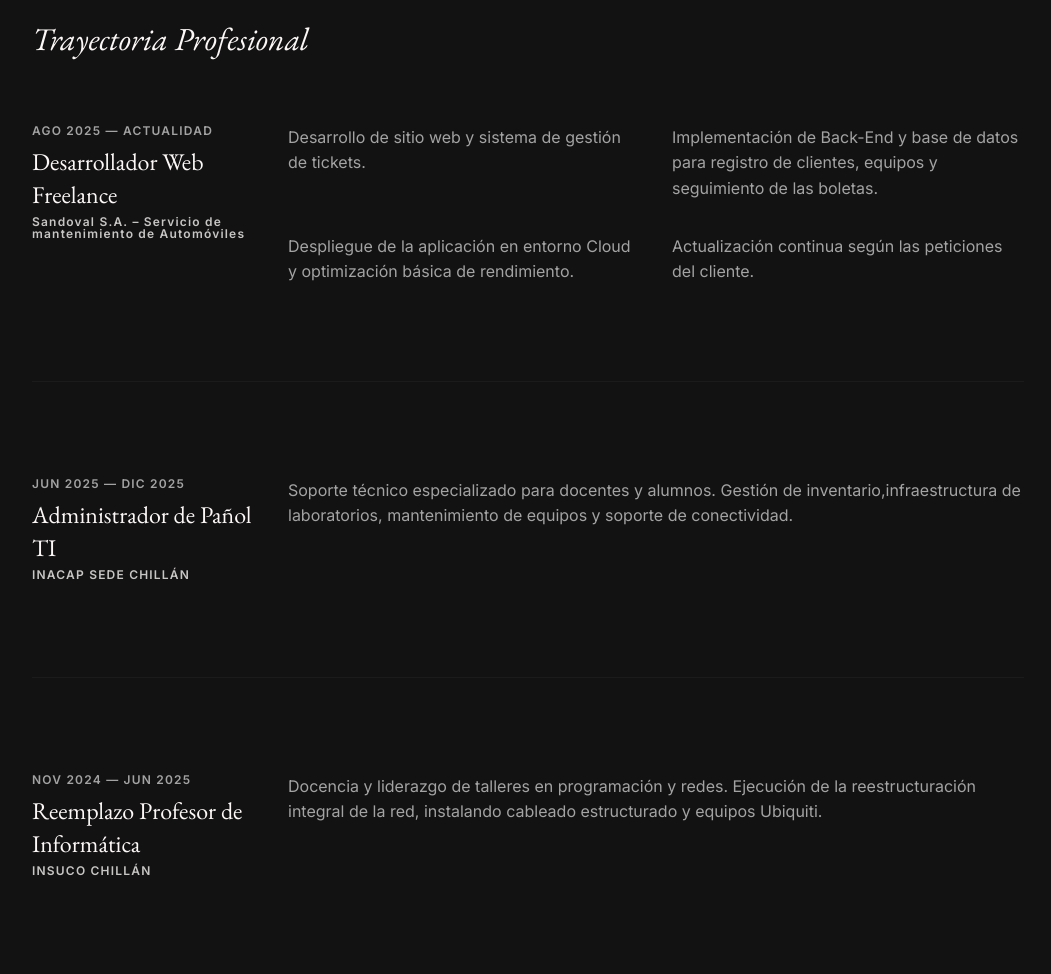
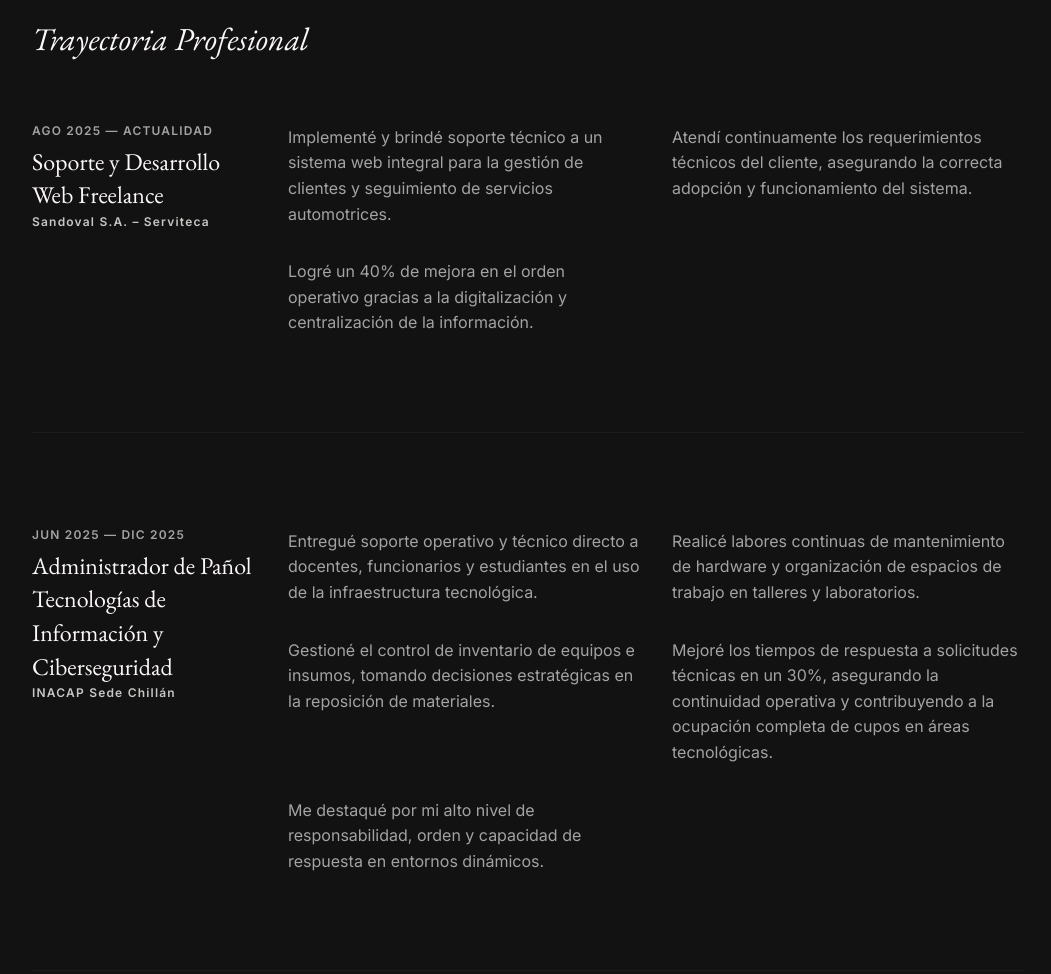
Before and after one commit to TATAPIERCE-dev/Portafolio-v2, an Astro site: page / in a window 1280 px wide. Shown: the part 1800-2774 px from the top of the page, without its empty margins (112-1163 px from the left). Built offline with nearby package versions, Linux system fonts and the light colour scheme; Astro itself is replaced by a stand-in of ours.

Commit message:
Sexto commit

```diff
--- a/src/components/Experience.astro
+++ b/src/components/Experience.astro
@@ -2,26 +2,35 @@
 const experiences = [
   {
     period: "AGO 2025 — ACTUALIDAD",
-    role: "Desarrollador Web Freelance",
-    company: "Sandoval S.A. – Servicio de mantenimiento de Automóviles",
+    role: "Soporte y Desarrollo Web Freelance",
+    company: "Sandoval S.A. – Serviteca",
     details: [
-      "Desarrollo de sitio web y sistema de gestión de tickets.",
-      "Implementación de Back-End y base de datos para registro de clientes, equipos y seguimiento de las boletas.",
-      "Despliegue de la aplicación en entorno Cloud y optimización básica de rendimiento.",
-      "Actualización continua según las peticiones del cliente."
+      "Implementé y brindé soporte técnico a un sistema web integral para la gestión de clientes y seguimiento de servicios automotrices.",
+      "Atendí continuamente los requerimientos técnicos del cliente, asegurando la correcta adopción y funcionamiento del sistema.",
+      "Logré un 40% de mejora en el orden operativo gracias a la digitalización y centralización de la información."
     ]
   },
   {
     period: "JUN 2025 — DIC 2025",
-    role: "Administrador de Pañol TI",
-    company: "INACAP SEDE CHILLÁN",
-    description: "Soporte técnico especializado para docentes y alumnos. Gestión de inventario,infraestructura de laboratorios, mantenimiento de equipos y soporte de conectividad."
+    role: "Administrador de Pañol Tecnologías de Información y Ciberseguridad",
+    company: "INACAP Sede Chillán",
+    details: [
+      "Entregué soporte operativo y técnico directo a docentes, funcionarios y estudiantes en el uso de la infraestructura tecnológica.",
+      "Realicé labores continuas de mantenimiento de hardware y organización de espacios de trabajo en talleres y laboratorios.",
+      "Gestioné el control de inventario de equipos e insumos, tomando decisiones estratégicas en la reposición de materiales.",
+      "Mejoré los tiempos de respuesta a solicitudes técnicas en un 30%, asegurando la continuidad operativa y contribuyendo a la ocupación completa de cupos en áreas tecnológicas.",
+      "Me destaqué por mi alto nivel de responsabilidad, orden y capacidad de respuesta en entornos dinámicos."
+    ]
   },
   {
     period: "NOV 2024 — JUN 2025",
-    role: "Reemplazo Profesor de Informática",
-    company: "INSUCO CHILLÁN",
-    description: "Docencia y liderazgo de talleres en programación y redes. Ejecución de la reestructuración integral de la red, instalando cableado estructurado y equipos Ubiquiti."
+    role: "Profesor de Informática y Telecomunicaciones",
+    company: "Liceo Técnico INSUCO Chillán",
+    details: [
+      "Lideré un proyecto técnico para mejorar la infraestructura de red del establecimiento mediante la instalación de dispositivos Ubiquiti, optimizando el rendimiento y disponibilidad en un 90% para más de 3.000 conexiones simultáneas.",
+      "Brindé orientación técnica y facilitación efectiva a estudiantes en el uso de laboratorios de informática.",
+      "Diseñé material pedagógico y guías de laboratorio enfocadas en redes, hardware y programación."
+    ]
   }
 ];
 ---
--- a/src/components/Footer.astro
+++ b/src/components/Footer.astro
@@ -2,13 +2,10 @@
 ---
 
 <footer class="w-full mt-section-gap px-margin-mobile md:px-margin-desktop py-gutter flex flex-col md:flex-row justify-between items-center gap-4 border-t border-outline-variant bg-background/80 backdrop-blur-sm" id="contact">
-  <div class="font-label-caps text-label-caps text-primary">Rodrigo Sandoval</div>
   <p class="font-body-sm text-body-sm text-secondary text-center md:text-left max-w-md">
     © 2026 Rodrigo Sandoval, Ingeniero en Informática, Desarrollador y Soluciones Digitales.
   </p>
   <div class="flex gap-6">
-    <a class="font-label-caps text-label-caps text-secondary hover:text-primary underline transition-all duration-300" href="https://www.linkedin.com/in/rodrigo-sandoval-briones/" target="_blank" rel="noopener noreferrer">LinkedIn</a>
-    <a class="font-label-caps text-label-caps text-secondary hover:text-primary underline transition-all duration-300" href="https://github.com/TATAPIERCE-dev" target="_blank" rel="noopener noreferrer">GitHub</a>
-    <a class="font-label-caps text-label-caps text-secondary hover:text-primary underline transition-all duration-300" href="mailto:rodrigo.sandoval.dev@gmail.com">Email</a>
+    <a class="font-label-caps text-label-caps text-secondary hover:text-primary underline transition-all duration-300" href="mailto:rsandovalbriones@gmail.com">rsandovalbriones@gmail.com</a>
   </div>
 </footer>
--- a/src/components/Hero.astro
+++ b/src/components/Hero.astro
@@ -20,9 +20,9 @@ import myImage from '../images/IMG_20251211_105923.jpg';
       </p>
     </div>
     <div class="md:col-span-5 flex justify-end">
-      <div class="relative w-full aspect-square md:aspect-auto md:h-[450px] overflow-hidden rounded-xl border border-outline-variant">
+      <div class="relative w-full aspect-square md:aspect-auto md:h-[450px] overflow-hidden rounded-md border border-outline-variant">
         <img
-          class="w-full h-full object-cover object-center rounded-xl"
+          class="w-full h-full object-cover object-center rounded-md"
           alt="Rodrigo Sandoval - Retrato profesional"
           src={myImage.src}
         />
```
Also changed, not shown: 1 other file.
